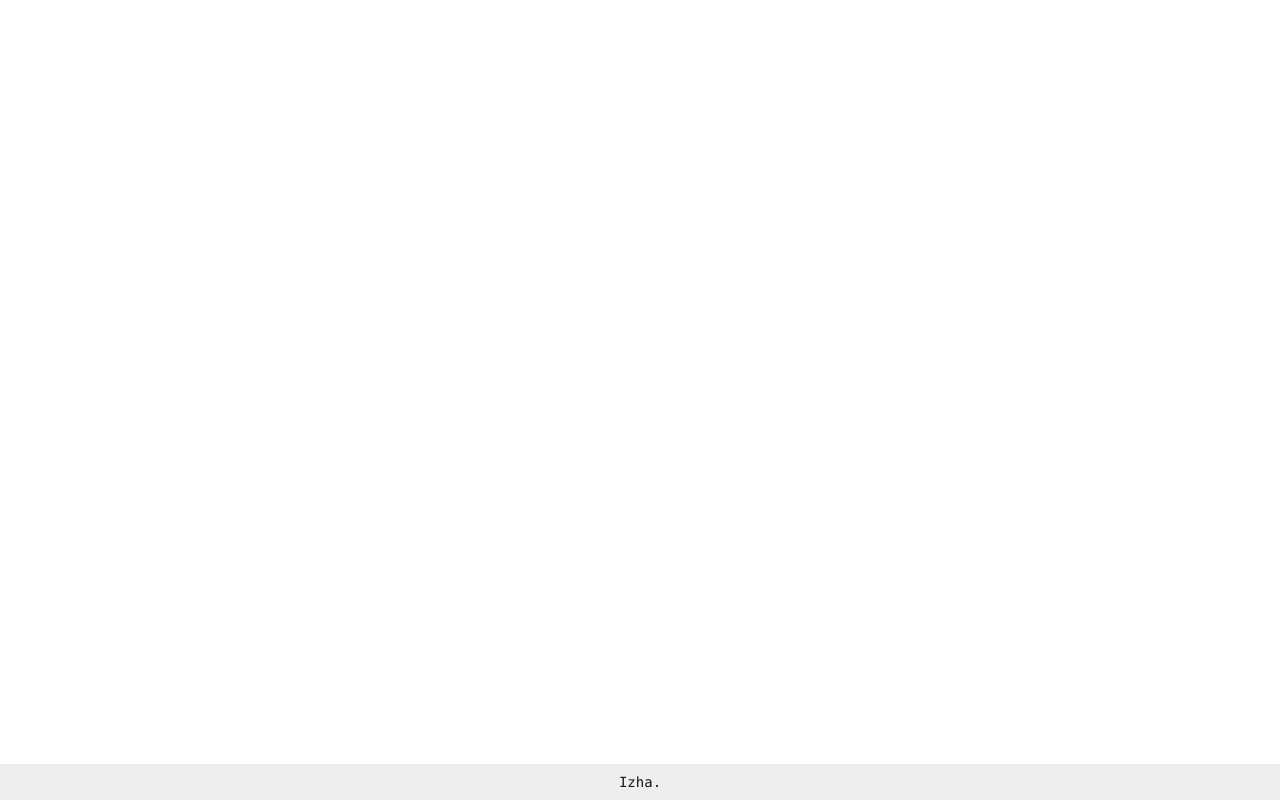
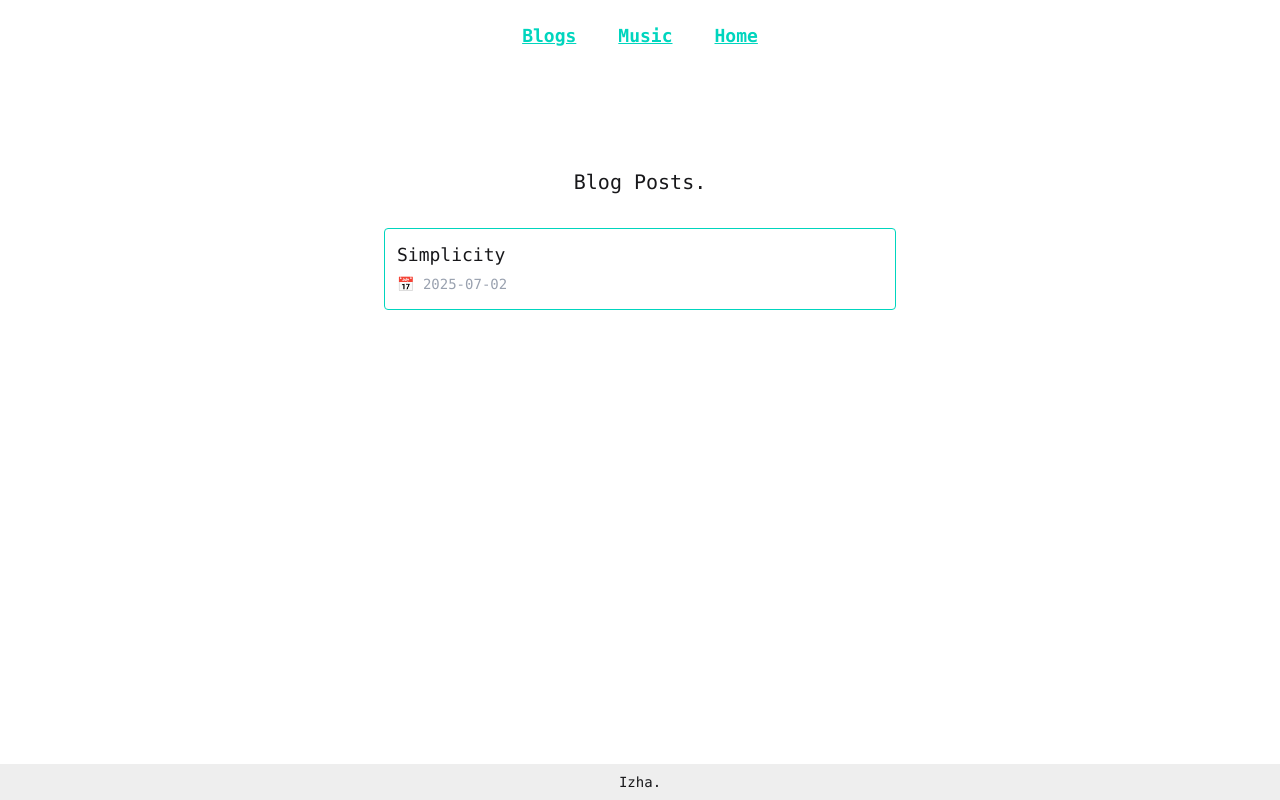
Before and after one commit to justizha/justizha-, a React (Vite) app: page /blog in a window 1280 px wide. Before the commit this address had no page. Built offline with nearby package versions, Linux system fonts and the light colour scheme.

Commit message:
feat : new blog

```diff
--- a/package.json
+++ b/package.json
@@ -14,16 +14,19 @@
     "@tailwindcss/vite": "^4.1.11",
     "biome": "^0.3.3",
     "daisyui": "^5.0.43",
+    "marked": "^16.0.0",
     "react": "^19.1.0",
     "react-dom": "^19.1.0",
     "react-markdown": "^10.1.0",
     "react-router": "^7.6.3",
     "react-router-dom": "^7.6.3",
+    "rehype-raw": "^7.0.0",
     "tailwindcss": "^4.1.11",
     "use-sound": "^5.0.0"
   },
   "devDependencies": {
     "@eslint/js": "^9.30.1",
+    "@tailwindcss/typography": "^0.5.16",
     "@types/react": "^19.1.8",
     "@types/react-dom": "^19.1.6",
     "@vitejs/plugin-react-swc": "^3.10.2",
--- a/src/components/MainContent.tsx
+++ b/src/components/MainContent.tsx
@@ -13,7 +13,7 @@ export default function MainContent() {
    </Link>
    <Link
     className="btn btn-outline btn-info sm:w-lg w-full text-lg"
-    to={'/blogs'}>
+    to={'/blog'}>
     Blogs
    </Link>
    <Brief />
--- a/src/components/Navigation.tsx
+++ b/src/components/Navigation.tsx
@@ -6,7 +6,7 @@ export default function Nav() {
    <nav >
     <ul className="flex gap-2 items-center font-mono">
      <li>
-      <Link to={'/blogs'} className="btn text-lg btn-link text-teal-400">Blogs</Link>
+      <Link to={'/blog'} className="btn text-lg btn-link text-teal-400">Blogs</Link>
      </li>
      <li>
       <Link to={'/music'} className="btn text-lg btn-link text-teal-400">Music</Link>
--- a/src/index.css
+++ b/src/index.css
@@ -1,5 +1,6 @@
 @import "tailwindcss";
 @plugin "daisyui";
+@plugin "@tailwindcss/typography";
 @plugin "daisyui/theme" {
  name: "dark";
  default: false;
--- a/src/main.tsx
+++ b/src/main.tsx
@@ -5,19 +5,25 @@ import App from './App.tsx'
 import Footer from './components/Footer.tsx'
 import Music from './pages/Music.tsx'
 import Page from './pages/Page.tsx'
-// import Nav from './components/Navigation.tsx'
 import Blogs from './pages/Blogs.tsx'
+import Simplicity from './pages/blogs/Simplicity.tsx'
+
 
 createRoot(document.getElementById('root') || document.createElement('div')).render(
   <StrictMode>
     <BrowserRouter>
-      {/* <Nav /> */}
+
       <Routes>
         <Route path='lastfm' element={<Page />} />
         <Route index element={<App />} />
-        <Route path='blogs' element={<Blogs />} />
         <Route path='music' element={<Music />} />
+
+        <Route path='blog'>
+          <Route index element={<Blogs />} />
+          <Route path='simplicity' element={<Simplicity />} />
+        </Route>
       </Routes>
+
       <Footer />
     </BrowserRouter>
   </StrictMode>
--- a/src/pages/Blogs.tsx
+++ b/src/pages/Blogs.tsx
@@ -1,17 +1,25 @@
 import Nav from "../components/Navigation"
-
+import { Link } from "react-router"
 
 export default function Blogs() {
  return (
   <>
    <Nav />
-   <section className="hero font-mono min-h-screen">
-    <div className="hero-content"
-    >
-     <div className="sm:max-w-lg max-w-md">
-      <h1 className="text-5xl mb-5">Soon....</h1>
-      <img src="/assets/rollingcar.gif" alt="rollingcar" className="" />
+   <section className="hero font-mono py-24">
+    <div className="hero-content flex-col">
+     <div className="mb-4">
+      <h1 className="text-xl text-center">
+       Blog Posts.
+      </h1>
      </div>
+     <Link
+      to={'simplicity'}
+      className="border sm:w-lg w-xs text-lg p-3 border-teal-400 hover:bg-base-200 rounded">
+      <p>
+       Simplicity
+      </p>
+      <span className="text-sm text-gray-400">📅 2025-07-02</span>
+     </Link>
     </div>
    </section>
   </>
--- /dev/null
+++ b/src/pages/blogs/Simplicity.tsx
@@ -0,0 +1,21 @@
+import { marked } from 'marked'
+import ContentMarkDown from './markdown/Simplicity.md?raw'
+import Nav from '../../components/Navigation'
+import { Link } from 'react-router'
+
+export default function Simplicity() {
+
+ return (
+  <>
+   <Nav />
+   <main className='hero font-mono'>
+    <div className='sm:px-2 px-8 pt-10'>
+     <Link to={'/blog'} className='btn btn-soft'>← Back</Link>
+     <article className='prose'>
+      <div dangerouslySetInnerHTML={{ __html: marked(ContentMarkDown) }} />
+     </article>
+    </div>
+   </main>
+  </>
+ )
+}
--- /dev/null
+++ b/src/pages/blogs/markdown/Simplicity.md
@@ -0,0 +1,6 @@
+
+<h2>Simplicity.</h2>
+
+At some point in time i really really like seeing more and more complicated stuff , back then it just so fascinating for me to see some really complex stuff and i said to my self "hm this is so damn cool" , until recently i worked into large project an app for a hospital and seeing the code , the data structure and so on, it made me realize maybe complexity wasn't the coolest thing
+
+And now i started to appreciate more about simplicity, more i think of it more and more i admires it . Most of the time more simple it gets the more good it became, and yeah i can see it now, not only about ui ux or a program it also about the life itself.
```
Also changed, not shown: src/pages/blogs/Someday.tsx (deleted), 1 other file (tests, documents, lock files or other folders).
